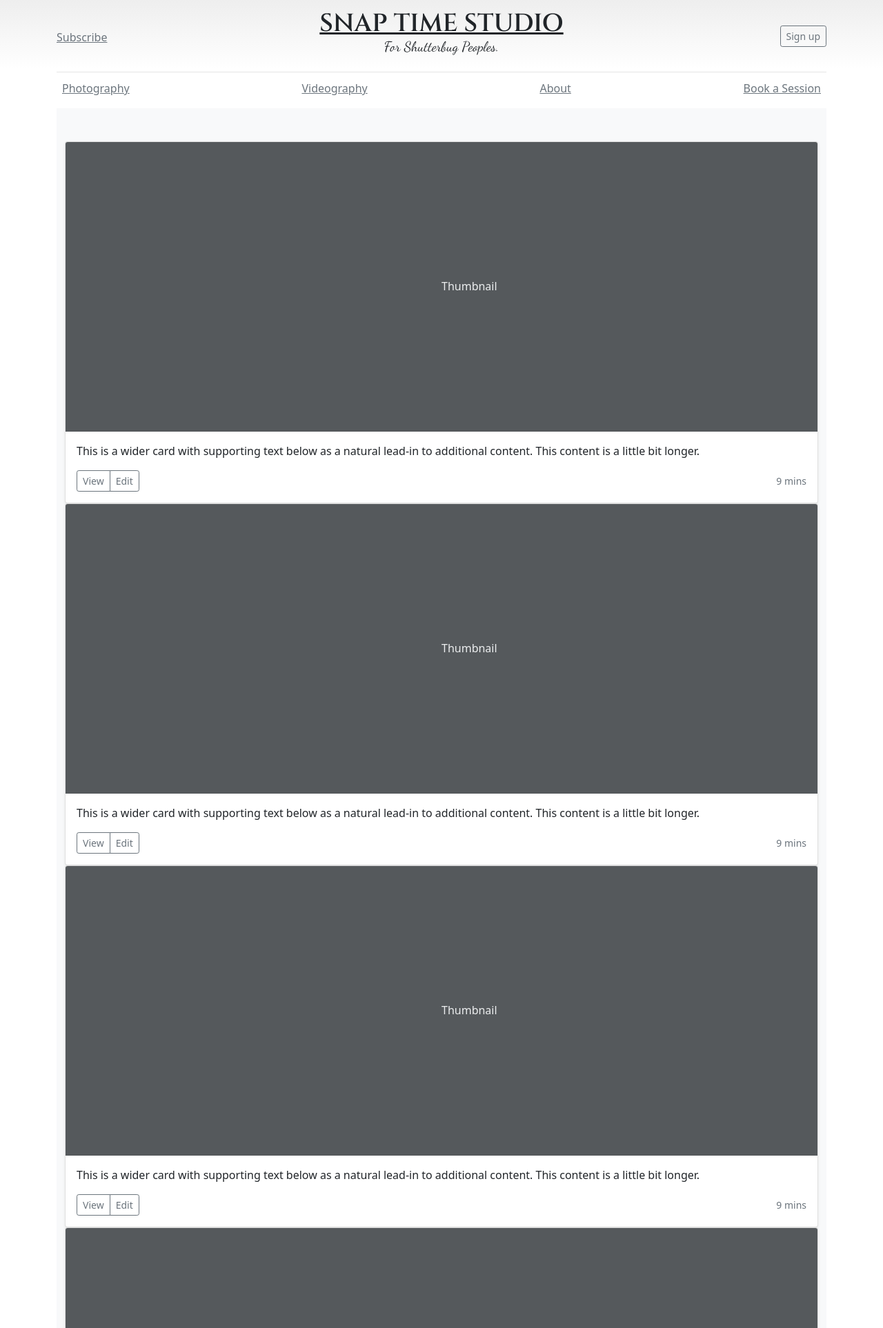
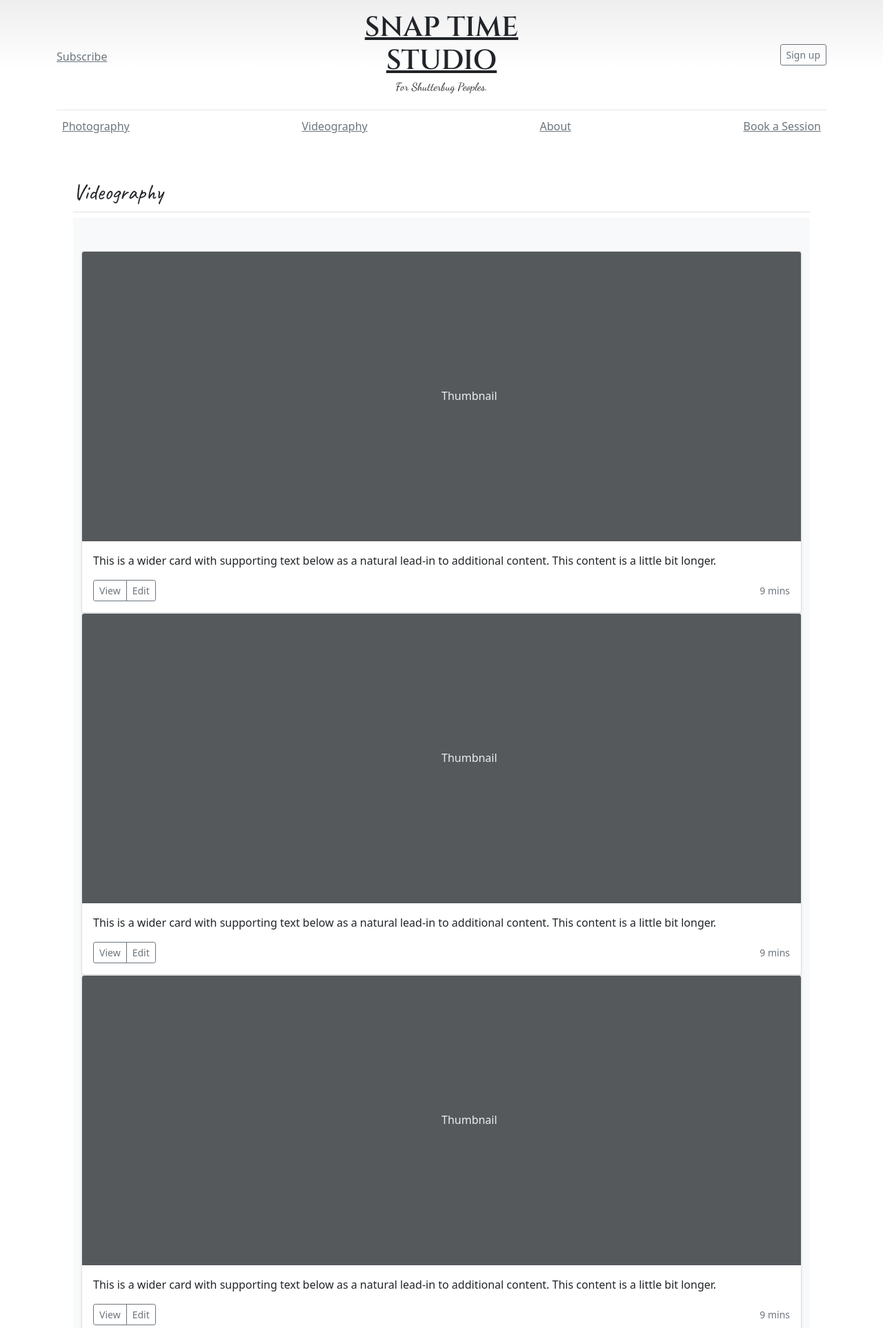
Before and after one commit to WithSJ/Snap_Time_Studio, a Flask app: page /videography in a window 1280 px wide. Shown: the top 1926 px of the page at 69% size. Run offline with Flask 2, Linux system fonts and the light colour scheme.

Commit message:
layout update

```diff
--- a/app/templates/layout.html
+++ b/app/templates/layout.html
@@ -9,11 +9,11 @@
     <!-- Google Fonts -->
     <link rel="preconnect" href="https://fonts.googleapis.com">
     <link rel="preconnect" href="https://fonts.gstatic.com" crossorigin>
-    <link href="https://fonts.googleapis.com/css2?family=Cinzel:wght@600&family=Dancing+Script&display=swap" rel="stylesheet">
+    <link href="https://fonts.googleapis.com/css2?family=Caveat&family=Cinzel:wght@600&family=Dancing+Script&display=swap" rel="stylesheet">
 
     <!-- Css -->
     <link href="../static/css/blog.css" rel="stylesheet">
-
+    <link href="../static/css/mycss.css" rel="stylesheet">
     <link href="../static/css/pricing.css" rel="stylesheet">
 
 
@@ -67,9 +67,10 @@
 
           <div class="col-4 text-center">
             <!-- <a class="blog-header-logo text-dark" href="#" >SNAP TIME STUDIO</a> -->
-            <a class="blog-header-logo text-dark" style="font-family: 'Cinzel', serif;" href="#" >SNAP TIME STUDIO</a>
+              <a class="h1 blog-header-logo text-dark" style="font-family: 'Cinzel', serif;" href="#" >SNAP TIME STUDIO</a>
 
-            <h5 class="mt-1" style="font-family: 'Dancing Script', cursive;">For Shutterbug Peoples.</h5>
+
+            <h6 class="h6 mt-1" style="font-family: 'Dancing Script', cursive;">For Shutterbug Peoples.</h6>
 
           </div>
 
--- a/app/templates/videography.html
+++ b/app/templates/videography.html
@@ -1,6 +1,8 @@
 {% extends "layout.html"%}
 
 {% block content%}
+<div class="container px-4 py-5" >
+  <h2 class="pb-2 border-bottom" style="font-family: 'Caveat', cursive;">Videography</h2>
   {% for i in range(1,7) %}
       <div class="album py-5 bg-light">
           <div class="container">
@@ -34,4 +36,7 @@
 
       </div>
   {% endfor %}
+
+
+</div>
 {% endblock %}
```
Lines whose indentation alone changed are shown as unchanged.
